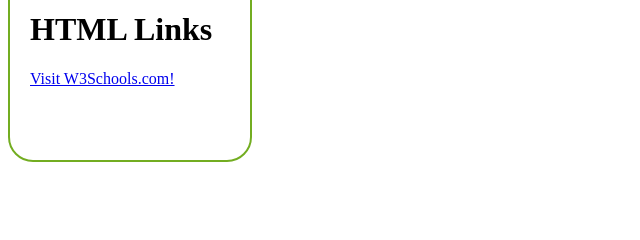
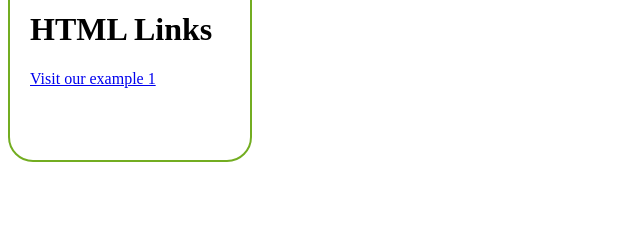
Before and after one commit to turtle103/project-1, a plain HTML site: page index.html in a window 1280 px wide. Shown: the part 234-474 px from the top of the page, 0-640 px from the left. Drawn offline with Linux system fonts and the light colour scheme.

Commit message:
Update index.html

```diff
--- a/index.html
+++ b/index.html
@@ -28,7 +28,7 @@ body {
 
 <div class="rcorners2">
   <h1>HTML Links</h1>
-  <p><a href="https://www.w3schools.com/">Visit W3Schools.com!</a></p>
+  <p><a href="example1.html" title="Go to example 1">Visit our example 1</a></p>
 </div>
 
 </body>
```
